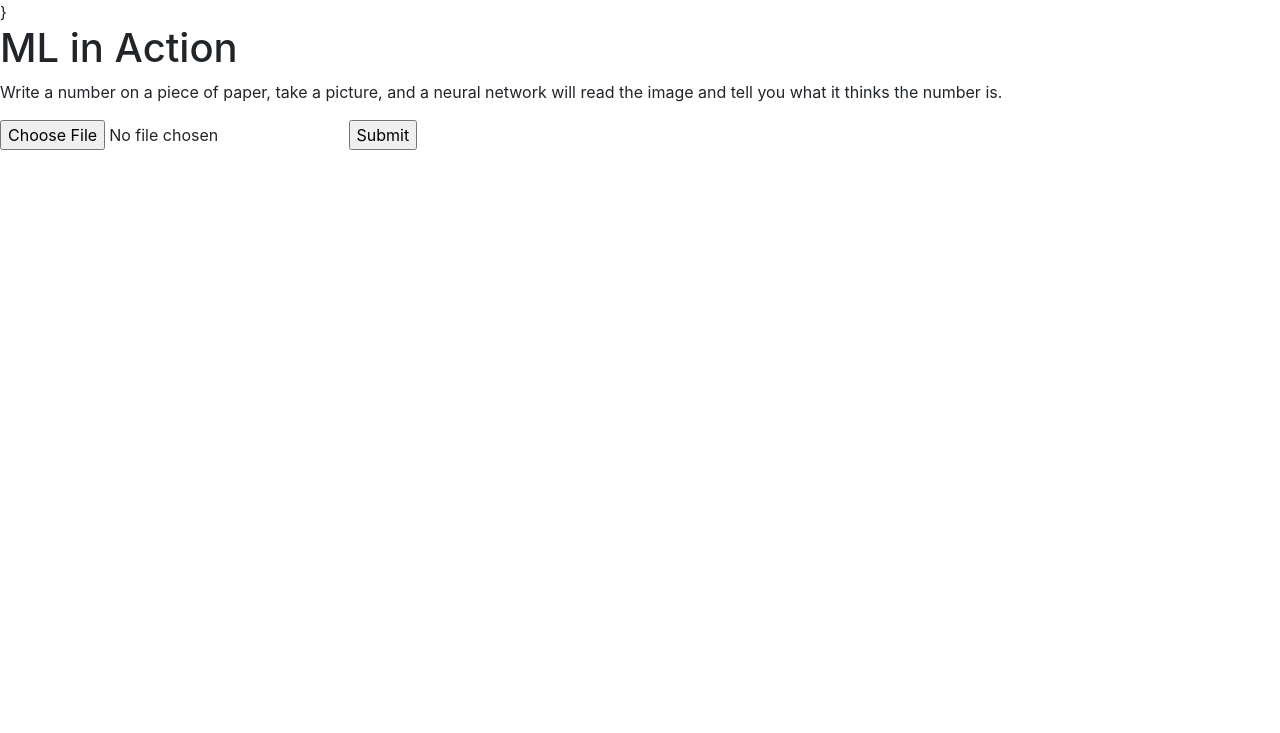
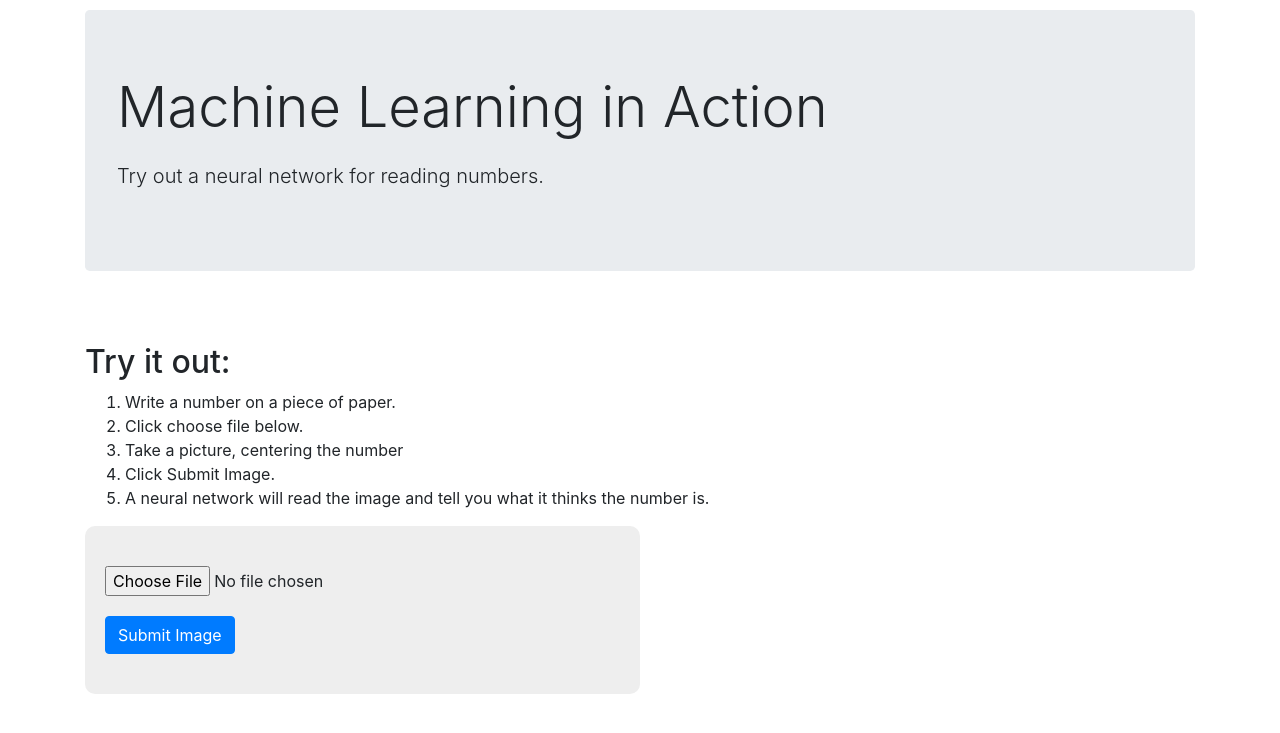
Before and after one commit to skoczen/rv-website, a Django app: template project/apps/image_reader/templates/image_reader/home.html in a window 1280 px wide. Shown: the top 733 px of the page. Run offline with Django 3.2, Linux system fonts and the light colour scheme; the template is opened without the code that fills it, so the values that code supplies are empty; parts of the project's set-up code (start-up, migrations or seed data) failed here and were passed over; some libraries are stand-ins or nearby versions.

Commit message:
Full image parsing working!

```diff
--- a/project/apps/image_reader/templates/image_reader/home.html
+++ b/project/apps/image_reader/templates/image_reader/home.html
@@ -1,12 +1,112 @@
 {% extends "website/base.html" %}
 {% block title %}Image Reader{% endblock %}
 {% block description %}Machine-Learning reading of handwritten images.{% endblock %}
+{% block css %}{{block.super}}
+<style type="text/css">
+    .pixel_table {
+        font-family: monospace;
+        text-align: center;
+    }
+    .input-group {
+        margin: 20px auto;
+    }
+    .small_image {
+        border: 1px solid #DDD;
+        width: 280px;
+        height: 280px;
+        image-rendering: -moz-crisp-edges;
+        image-rendering: -o-crisp-edges;
+        image-rendering: -webkit-optimize-contrast;
+        -ms-interpolation-mode: nearest-neighbor;
+        image-rendering: pixelated;
+    }
+    .giant_number {
+        font-size: 180px;
+    }
+    .container {
+        margin-top: 10px;
+    }
+    form {
+        /*display: block;*/
+        /*margin: 0 auto;*/
+        min-width: 300px;
+        width: 50%;
+        background: #EEE;
+        border-radius: 10px;
+        padding: 20px;
+    }
+    .lead {
+        margin-top: 20px;
+    }
+    .section {
+        margin-top: 40px;
+    }
+</style>
+{% endblock %}
 
 {% block content %}
-    <h1>ML in Action</h1>
-    <p>Write a number on a piece of paper, take a picture, and a neural network will read the image and tell you what it thinks the number is.</p>
-    <form method="POST" enctype="multipart/form-data" action=".">
-        <input type="file" name="picture" >
-        <input type="submit" value="Submit" >
-    </form>
+<div class="container">
+    <div class="row">
+        <div class="col-sm">
+            <div class="jumbotron">
+                <h1 class="display-4">Machine Learning in Action</h1>
+                <p class="lead">Try out a neural network for reading numbers.</p>
+            </div>
+        </div>
+    </div>
+    {% if submitted %}
+    {# The user just uploaded a file #}
+    <div class="row">
+        <div class="col-sm">
+            <p class="lead">The neural network thinks this is a:</p>
+            <div class="ml-2">
+                <div class="row">
+                    <div class="col-lg-4 col-md-6 col-sm-12 text-center">
+                        <img src="{{small_image_base64|safe}}" class="small_image" />
+                    </div>
+                    <div class="col-lg-4 col-md-6 col-sm-12 text-center">
+                        <div class="giant_number">
+                            {{number}}
+                        </div>
+                    </div>
+                </div>
+            </div>
+            <br/><br/>
+
+            <h2>Analysis Details:</h2>
+            <p class="lead">Pixel values:</p>
+            <div class="ml-2">
+                <table class="pixel_table">
+                    {% for r in pixel_array %}
+                    <tr>{% for c in r %}<td>{{c}}</td>{% endfor %}</tr>
+                    {% endfor %}
+                </table>
+            </div>
+        </div>
+    </div>
+    {% endif %}
+    <div class="row section">
+        <div class="col-sm">
+            <h2>{% if submitted %}Try another image{% else %}Try it out:{% endif %}</h2>
+            <ol>
+                <li>Write a number on a piece of paper.</li>
+                <li>Click choose file below.</li>
+                <li>Take a picture, centering the number</li>
+                <li>Click Submit Image.</li>
+                <li>A neural network will read the image and tell you what it thinks the number is.</li>
+            </ol>
+
+            <form method="POST" enctype="multipart/form-data" action=".">
+                {% csrf_token %}
+                <div class="input-group">
+                    <input type="file" id="picture_file" name="picture">
+                </div>
+                <div class="input-group">
+                    <button type="submit" class="btn btn-primary" >Submit Image</button>
+                </div>
+            </form>
+        </div>
+    </div>
+</div>
+
 {% endblock %}
--- a/project/apps/image_reader/urls.py
+++ b/project/apps/image_reader/urls.py
@@ -10,7 +10,7 @@ from django.views.static import serve
 from . import views
 
 urlpatterns = [
-    url(r'^/$', views.home, name='home'),
+    url(r'^$', views.home, name='home'),
 ]
 
 if settings.DEBUG:
--- a/project/apps/website/templates/website/base.html
+++ b/project/apps/website/templates/website/base.html
@@ -10,7 +10,6 @@
     {% block css %}
         {# Bootstrap #}
         <link href="https://stackpath.bootstrapcdn.com/bootstrap/4.3.1/css/bootstrap.min.css" rel="stylesheet" integrity="sha384-ggOyR0iXCbMQv3Xipma34MD+dH/1fQ784/j6cY/iJTQUOhcWr7x9JvoRxT2MZw1T" crossorigin="anonymous">
-        }
     {% endblock %}
 </head>
 <body>
--- a/project/apps/website/urls.py
+++ b/project/apps/website/urls.py
@@ -10,7 +10,7 @@ from django.views.static import serve
 from . import views
 
 urlpatterns = [
-    url(r'^/$', views.home, name='home'),
+    url(r'^$', views.home, name='home'),
 ]
 
 if settings.DEBUG:
--- a/project/host_urls/root.py
+++ b/project/host_urls/root.py
@@ -6,7 +6,7 @@ from django.views.static import serve
 
 urlpatterns = [
     url(r'^image_reader/', include(('image_reader.urls', 'image_reader'), namespace="image_reader")),
-    url(r'^website/', include(('website.urls', 'website'), namespace="website")),
+    url(r'^', include(('website.urls', 'website'), namespace="website")),
 ]
 
 urlpatterns += [
--- a/project/host_urls/website.py
+++ b/project/host_urls/website.py
@@ -5,8 +5,8 @@ from django.conf import settings
 from django.views.static import serve
 
 urlpatterns = [
-    url(r'^image_reader/', include(('image_reader.urls', 'image_reader'), namespace="image_reader")),
-    url(r'^website/', include(('website.urls', 'website'), namespace="website")),
+    url(r'^image-reader/', include(('image_reader.urls', 'image_reader'), namespace="image_reader")),
+    url(r'^', include(('website.urls', 'website'), namespace="website")),
 ]
 
 urlpatterns += [
```
Also changed, not shown: project/apps/image_reader/helpers.py (+32 -2 lines), project/apps/image_reader/views.py (+10 -5 lines), project/apps/website/templates/website/home.html (+23 -2 lines), project/envs/common.py (+24 -2 lines), README.md, 1 other file.
